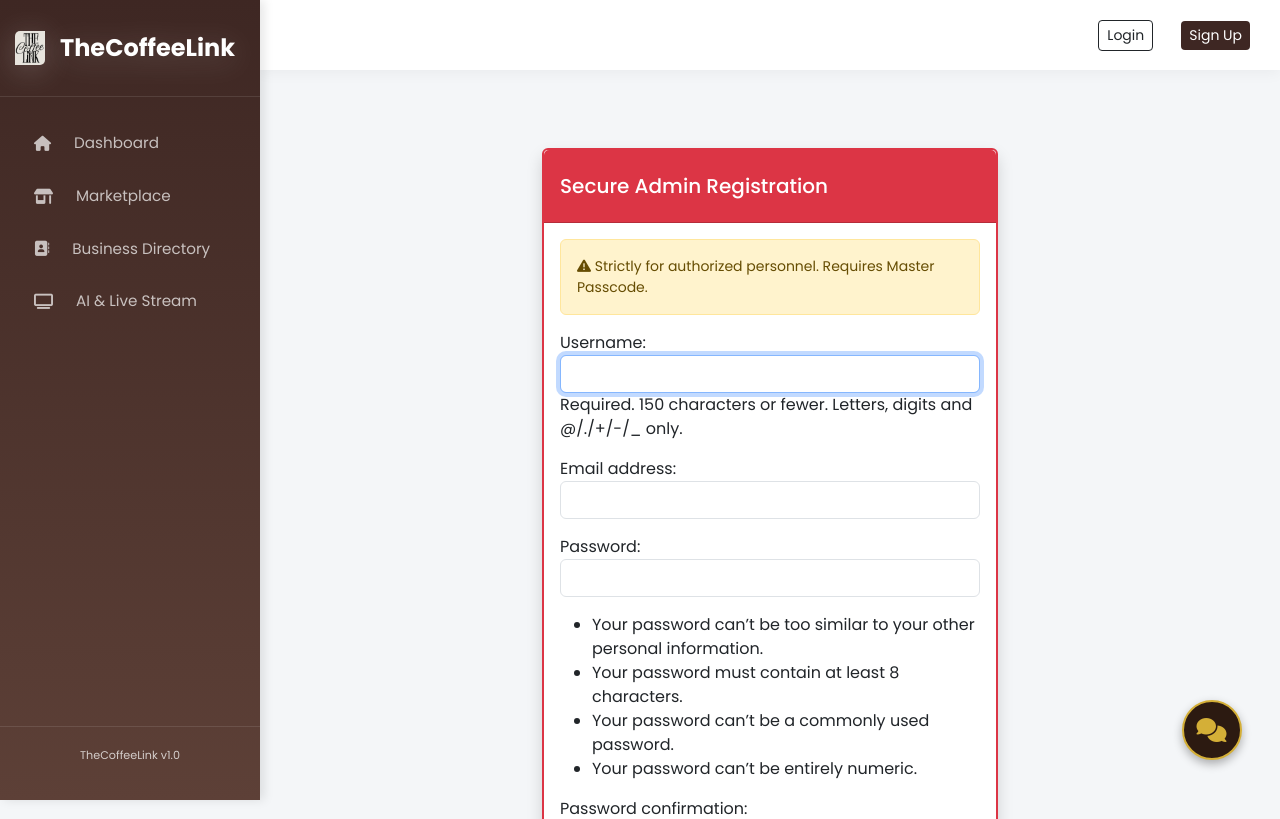
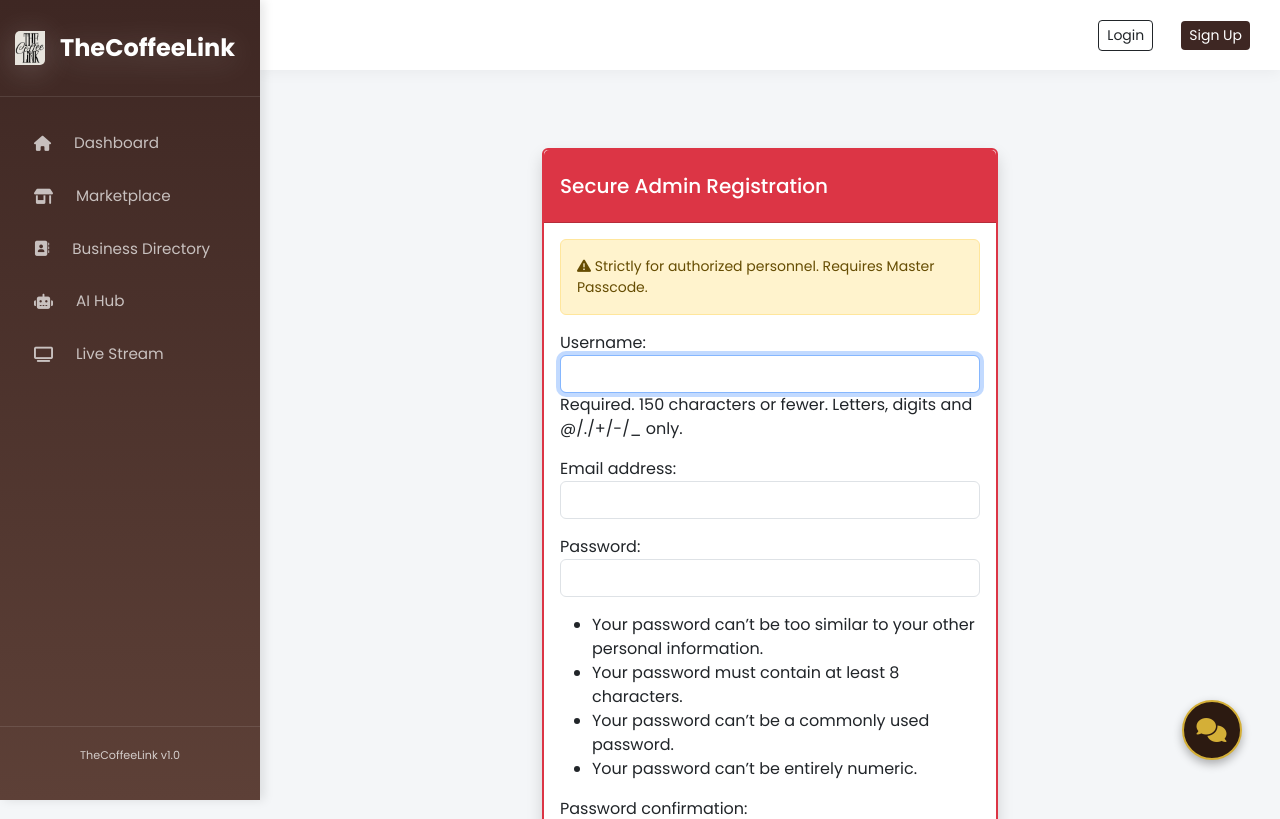
Before and after one commit to biltech1234n/thecoffeelink, a Django app: page /auth/admin/register/ in a window 1280 px wide. Shown: the top 819 px of the page. Run offline with Django 5.2, Linux system fonts and the light colour scheme.

Commit message:
Update header.html

```diff
--- a/templates/partials/header.html
+++ b/templates/partials/header.html
@@ -39,7 +39,7 @@
             </a>
             <!-- Business Profile -->
             <a href="{% url 'business_profile' %}" class="{% if request.resolver_match.url_name == 'business_profile' %}active{% endif %}">
-                <i class="fa-solid fa-briefcase me-2"></i> Business Profile
+                <i class="fa-solid fa-user me-2"></i> Business Profile
             </a>
             <a href="{% url 'chat_inbox' %}" class="{% if request.resolver_match.url_name == 'chat_inbox' %}active{% endif %}">
                 <i class="fa-solid fa-comments me-2"></i> Buyer Messages
@@ -64,12 +64,19 @@
             <a href="{% url 'chat_inbox' %}" class="{% if request.resolver_match.url_name == 'chat_inbox' %}active{% endif %}">
                 <i class="fa-solid fa-comments me-2"></i> Messages
             </a>
+            <!-- Business Profile -->
+            <a href="{% url 'business_profile' %}" class="{% if request.resolver_match.url_name == 'business_profile' %}active{% endif %}">
+                <i class="fa-solid fa-user me-2"></i> Business Profile
+            </a>
             {% endif %}
             <a href="{% url 'business_directory' %}" class="{% if request.resolver_match.url_name == 'business_directory' %}active{% endif %}">
                 <i class="fa-solid fa-address-book me-2"></i> Business Directory
             </a>
             <a href="{% url 'coming_soon' %}" class="{% if request.resolver_match.url_name == 'coming_soon' %}active{% endif %}">
-                <i class="fa-solid fa-tv me-2"></i> AI & Live Stream
+                <i class="fa-solid fa-robot me-2"></i> AI Hub
+            </a>
+            <a href="{% url 'coming_soon_2' %}" class="{% if request.resolver_match.url_name == 'coming_soon_2' %}active{% endif %}">
+                <i class="fa-solid fa-tv me-2"></i> Live Stream
             </a>
         {% endif %}
     </nav>
```
